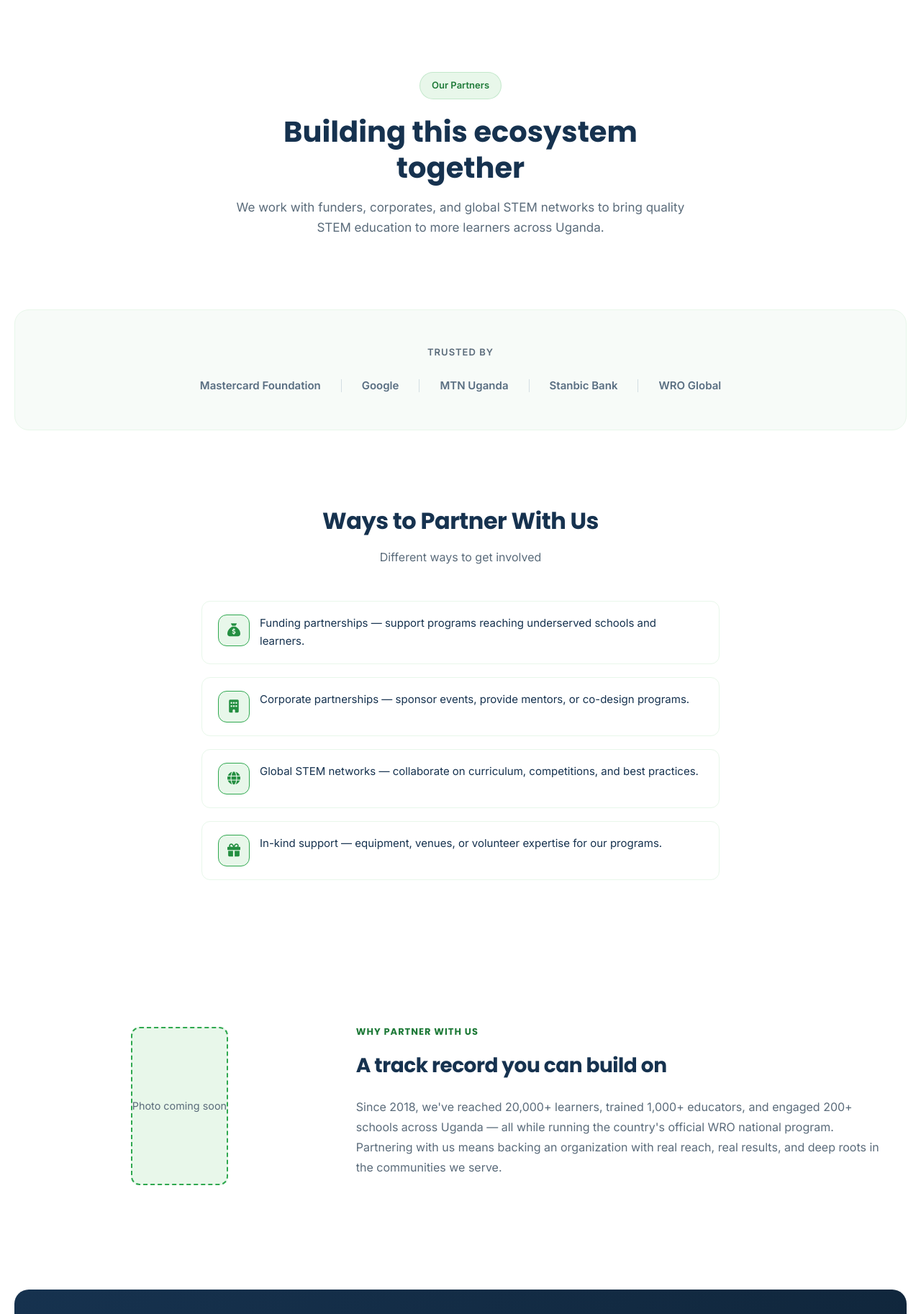
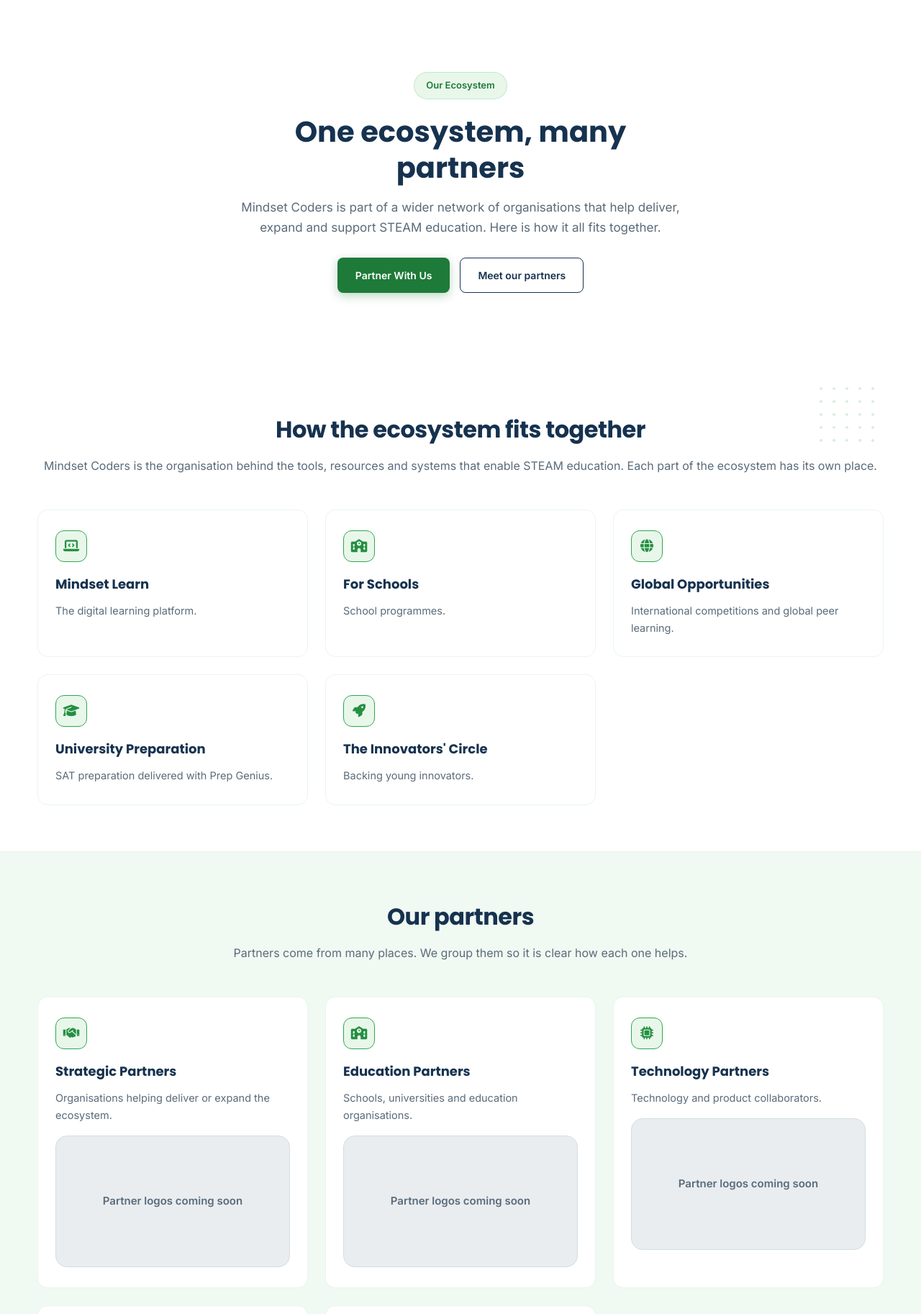
Before and after one commit to MarthaMuronji/Mindset-Coders, a Django app: page /partners/ in a window 1280 px wide. Shown: the part 86-1912 px from the top of the page at 72% size. Run offline with Django 5.2, Linux system fonts and the light colour scheme.

Commit message:
Rewrite Our Ecosystem page

```diff
--- a/static/css/style.css
+++ b/static/css/style.css
@@ -2188,3 +2188,28 @@
 .build-cards-grid.prep-grid {
     margin-top: 36px;
 }
+
+/* ===== Our Ecosystem page ===== */
+
+/* Anchor target clears the sticky header */
+#partner-categories {
+    scroll-margin-top: 100px;
+}
+
+/* The whole card is the link, so give it the sitewide focus ring */
+a.build-card:focus-visible {
+    outline: 2px solid var(--green);
+    outline-offset: 3px;
+}
+
+/* Existing partner named inside a category block */
+.build-card .partner-name {
+    margin-top: 12px;
+    color: var(--navy);
+    font-weight: 600;
+}
+
+/* Grey logo placeholder sits below the category text */
+.build-card .logo-placeholder {
+    margin-top: 16px;
+}
--- a/templates/partners.html
+++ b/templates/partners.html
@@ -1,71 +1,99 @@
 {% extends 'base.html' %}
-{% load static %}
 
-{% block title %}Partners | Mindset Coders Uganda{% endblock %}
+{% block title %}Our Ecosystem | Mindset Coders Uganda{% endblock %}
+{% block meta_description %}Mindset Coders is part of a wider network of organisations that help deliver, expand and support STEAM education. Here is how it all fits together.{% endblock %}
 
 {% block content %}
 
 <section class="about-hero reveal">
-    <span class="badge">Our Partners</span>
-    <h1>Building this ecosystem together</h1>
-    <p>We work with funders, corporates, and global STEM networks to bring quality STEM education to more learners across Uganda.</p>
-</section>
-
-<section class="trusted-by reveal">
-    <p class="trusted-label">Trusted By</p>
-    <div class="trusted-logos">
-        <span>Mastercard Foundation</span>
-        <span class="divider"></span>
-        <span>Google</span>
-        <span class="divider"></span>
-        <span>MTN Uganda</span>
-        <span class="divider"></span>
-        <span>Stanbic Bank</span>
-        <span class="divider"></span>
-        <span>WRO Global</span>
+    <span class="badge">Our Ecosystem</span>
+    <h1>One ecosystem, many partners</h1>
+    <p>Mindset Coders is part of a wider network of organisations that help deliver, expand and support STEAM education. Here is how it all fits together.</p>
+    <div class="hero-actions">
+        <a href="{% url 'contact' %}" class="btn btn-green">Partner With Us</a>
+        <a href="#partner-categories" class="btn btn-outline">Meet our partners</a>
     </div>
 </section>
 
-<section class="why-us">
-    <h2>Ways to Partner With Us</h2>
-    <p class="section-subtitle">Different ways to get involved</p>
-    <div class="why-list">
-        <div class="why-item reveal reveal-delay-1">
-            <span class="why-icon"><i class="fa-solid fa-sack-dollar"></i></span>
-            <p>Funding partnerships — support programs reaching underserved schools and learners.</p>
+<section class="home-section section-decor reveal">
+    <div class="dot-grid dot-grid--section dot-grid--section-tr" aria-hidden="true"></div>
+    <h2>How the ecosystem fits together</h2>
+    <p class="section-subtitle">Mindset Coders is the organisation behind the tools, resources and systems that enable STEAM education. Each part of the ecosystem has its own place.</p>
+    <div class="build-cards-grid adopt-grid">
+        <a href="{% url 'mindset_learn' %}" class="build-card reveal reveal-delay-1">
+            <div class="why-icon" aria-hidden="true"><i class="fa-solid fa-laptop-code"></i></div>
+            <h3>Mindset Learn</h3>
+            <p>The digital learning platform.</p>
+        </a>
+        <a href="{% url 'for_schools' %}" class="build-card reveal reveal-delay-2">
+            <div class="why-icon" aria-hidden="true"><i class="fa-solid fa-school"></i></div>
+            <h3>For Schools</h3>
+            <p>School programmes.</p>
+        </a>
+        <a href="{% url 'global_opportunities' %}" class="build-card reveal reveal-delay-3">
+            <div class="why-icon" aria-hidden="true"><i class="fa-solid fa-globe"></i></div>
+            <h3>Global Opportunities</h3>
+            <p>International competitions and global peer learning.</p>
+        </a>
+        <a href="{% url 'university_preparation' %}" class="build-card reveal reveal-delay-4">
+            <div class="why-icon" aria-hidden="true"><i class="fa-solid fa-graduation-cap"></i></div>
+            <h3>University Preparation</h3>
+            <p>SAT preparation delivered with Prep Genius.</p>
+        </a>
+        <a href="{% url 'innovators_circle' %}" class="build-card reveal reveal-delay-5">
+            <div class="why-icon" aria-hidden="true"><i class="fa-solid fa-rocket"></i></div>
+            <h3>The Innovators' Circle</h3>
+            <p>Backing young innovators.</p>
+        </a>
+    </div>
+</section>
+
+<section class="home-section section-tint section-decor reveal" id="partner-categories">
+    <div class="dot-grid dot-grid--section dot-grid--section-bl" aria-hidden="true"></div>
+    <h2>Our partners</h2>
+    <p class="section-subtitle">Partners come from many places. We group them so it is clear how each one helps.</p>
+    <div class="build-cards-grid adopt-grid">
+        <div class="build-card reveal reveal-delay-1">
+            <div class="why-icon" aria-hidden="true"><i class="fa-solid fa-handshake"></i></div>
+            <h3>Strategic Partners</h3>
+            <p>Organisations helping deliver or expand the ecosystem.</p>
+            <div class="logo-placeholder">Partner logos coming soon</div>
         </div>
-        <div class="why-item reveal reveal-delay-2">
-            <span class="why-icon"><i class="fa-solid fa-building"></i></span>
-            <p>Corporate partnerships — sponsor events, provide mentors, or co-design programs.</p>
+        <div class="build-card reveal reveal-delay-2">
+            <div class="why-icon" aria-hidden="true"><i class="fa-solid fa-school"></i></div>
+            <h3>Education Partners</h3>
+            <p>Schools, universities and education organisations.</p>
+            <div class="logo-placeholder">Partner logos coming soon</div>
         </div>
-        <div class="why-item reveal reveal-delay-3">
-            <span class="why-icon"><i class="fa-solid fa-globe"></i></span>
-            <p>Global STEM networks — collaborate on curriculum, competitions, and best practices.</p>
+        <div class="build-card reveal reveal-delay-3">
+            <div class="why-icon" aria-hidden="true"><i class="fa-solid fa-microchip"></i></div>
+            <h3>Technology Partners</h3>
+            <p>Technology and product collaborators.</p>
+            <div class="logo-placeholder">Partner logos coming soon</div>
         </div>
-        <div class="why-item reveal">
-            <span class="why-icon"><i class="fa-solid fa-gift"></i></span>
-            <p>In-kind support — equipment, venues, or volunteer expertise for our programs.</p>
+        <div class="build-card reveal reveal-delay-4">
+            <div class="why-icon" aria-hidden="true"><i class="fa-solid fa-seedling"></i></div>
+            <h3>Funding and Impact Partners</h3>
+            <p>Organisations supporting access and scale.</p>
+            <div class="logo-placeholder">Partner logos coming soon</div>
+        </div>
+        <div class="build-card reveal reveal-delay-5">
+            <div class="why-icon" aria-hidden="true"><i class="fa-solid fa-trophy"></i></div>
+            <h3>Competition and Global Partners</h3>
+            <p>WRO and international networks.</p>
+            <p class="partner-name">WRO Global</p>
+            <div class="logo-placeholder">Partner logos coming soon</div>
         </div>
     </div>
 </section>
 
-<section class="founder-story reveal">
-    <div class="story-image">
-        <div class="photo-placeholder">
-            <span>Photo coming soon</span>
-        </div>
-    </div>
-    <div class="story-text">
-        <span class="mv-label">Why Partner With Us</span>
-        <h2>A track record you can build on</h2>
-        <p>Since 2018, we've reached 20,000+ learners, trained 1,000+ educators, and engaged 200+ schools across Uganda — all while running the country's official WRO national program. Partnering with us means backing an organization with real reach, real results, and deep roots in the communities we serve.</p>
+<section class="cta-banner reveal">
+    <h2>Want to be part of the ecosystem?</h2>
+    <p>Collaborate, fund or expand the ecosystem with us.</p>
+    <div class="cta-banner-actions">
+        <a href="{% url 'contact' %}" class="btn btn-green">Partner With Us</a>
+        <a href="{% url 'global_opportunities' %}" class="btn btn-outline btn-outline-light">Explore Global Opportunities</a>
     </div>
 </section>
 
-<section class="cta-banner reveal">
-    <h2>Let's build something lasting</h2>
-    <p>Tell us about your organization and how you'd like to get involved.</p>
-    <a href="{% url 'contact' %}" class="btn btn-primary">Get in touch</a>
-</section>
-
 {% endblock %}
```
